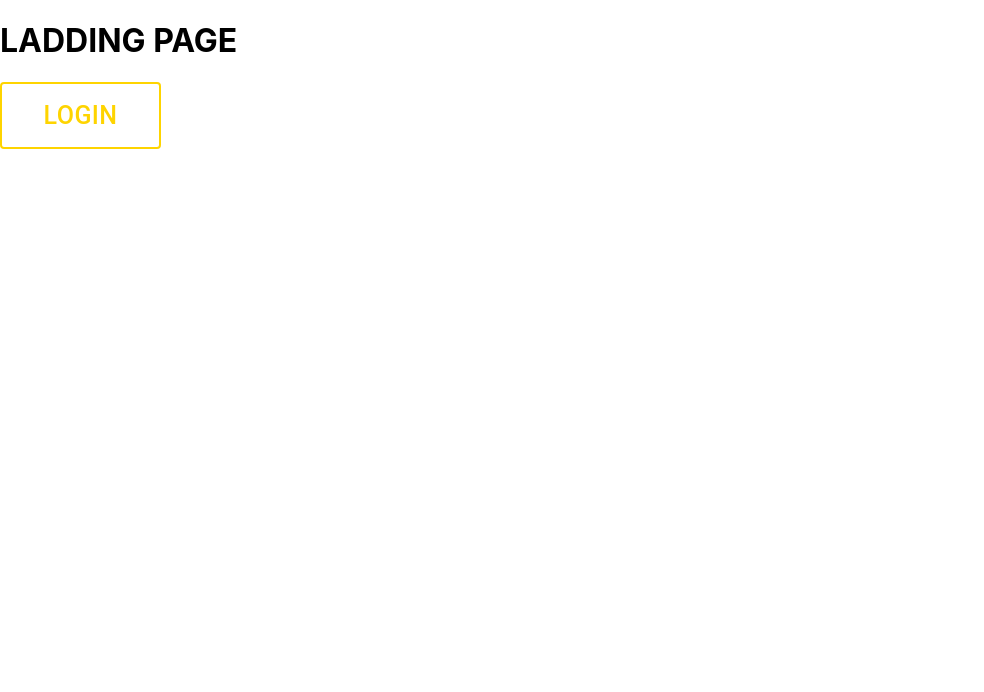
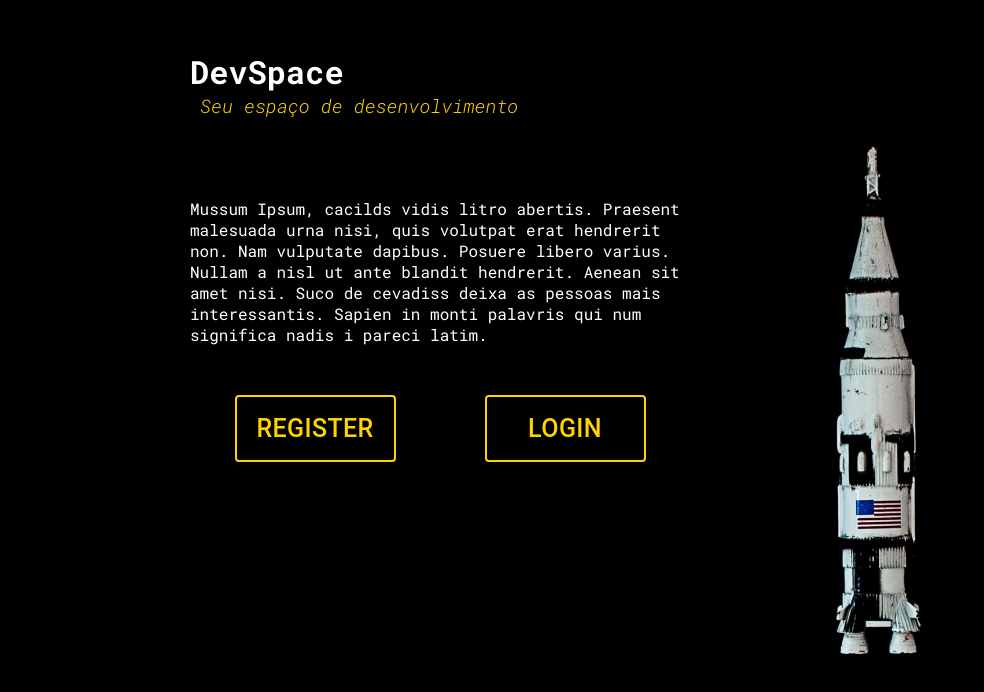
Before and after one commit to JardelLacerda/dev-space, a React (Create React App) app: page / in a window 1280 px wide. Shown: the top 692 px of the page, without its empty margins (0-984 px from the left). Built offline with nearby package versions, Linux system fonts and the light colour scheme.

Commit message:
@feature/ladding page

```diff
--- a/src/index.css
+++ b/src/index.css
@@ -1,13 +1,14 @@
+@import url("https://fonts.googleapis.com/css2?family=Roboto+Mono:ital,wght@0,100;0,200;0,300;0,400;0,500;0,600;0,700;1,100;1,200;1,300;1,400;1,500;1,600;1,700&display=swap");
+
 body {
   margin: 0;
-  font-family: -apple-system, BlinkMacSystemFont, 'Segoe UI', 'Roboto', 'Oxygen',
-    'Ubuntu', 'Cantarell', 'Fira Sans', 'Droid Sans', 'Helvetica Neue',
-    sans-serif;
+  font-family: "Roboto Mono", monospace;
   -webkit-font-smoothing: antialiased;
   -moz-osx-font-smoothing: grayscale;
+  background-color: black;
 }
 
 code {
-  font-family: source-code-pro, Menlo, Monaco, Consolas, 'Courier New',
+  font-family: source-code-pro, Menlo, Monaco, Consolas, "Courier New",
     monospace;
 }
--- a/src/pages/laddingPage/index.js
+++ b/src/pages/laddingPage/index.js
@@ -1,11 +1,33 @@
 import Button from "../../components/Buttons";
+import {
+  ContainerButtons,
+  ContainerInfo,
+  ContainerMain,
+  Description,
+  SubTitle,
+  Title,
+} from "./styled";
 
 const LaddingPage = () => {
   return (
-    <>
-      <h1>LADDING PAGE</h1>
-      <Button nameBtn="Login" />
-    </>
+    <ContainerMain>
+      <ContainerInfo>
+        <Title>DevSpace</Title>
+        <SubTitle>Seu espaço de desenvolvimento</SubTitle>
+
+        <Description>
+          Mussum Ipsum, cacilds vidis litro abertis. Praesent malesuada urna
+          nisi, quis volutpat erat hendrerit non. Nam vulputate dapibus. Posuere
+          libero varius. Nullam a nisl ut ante blandit hendrerit. Aenean sit
+          amet nisi. Suco de cevadiss deixa as pessoas mais interessantis.
+          Sapien in monti palavris qui num significa nadis i pareci latim.
+        </Description>
+        <ContainerButtons>
+          <Button nameBtn="Register" />
+          <Button nameBtn="Login" />
+        </ContainerButtons>
+      </ContainerInfo>
+    </ContainerMain>
   );
 };
 
--- /dev/null
+++ b/src/pages/laddingPage/styled.js
@@ -0,0 +1,73 @@
+import Styled from "styled-components";
+import Colors from "../../global/Colors";
+import Foguete from "../../images/foguete.png";
+
+export const ContainerMain = Styled.main`
+    width: 100vw;
+    height: 100vh;
+    background-color: ${Colors.BasicBlack};
+    display: flex;
+    flex-direction: column;
+    background-image: url(${Foguete});
+    background-repeat: no-repeat;
+    background-position: center;
+
+    @media (min-width: 700px){
+        background-position: center right 100px;
+    }
+    @media (min-width: 1000px){
+        width: 1000px;
+        margin: 0 auto;
+        background-position: center right 200px;
+    }
+
+`;
+
+export const ContainerInfo = Styled.div`
+    margin: 50px;
+    display: flex;
+    flex-direction: column;
+    justify: center;
+    @media (min-width: 700px){
+        width: 50%;
+    }
+`;
+
+export const Title = Styled.h1`
+    color: ${Colors.BasicWhite};
+    margin: 0;
+    font-weight: 800;
+`;
+
+export const SubTitle = Styled.h3`
+    color: ${Colors.BasicYellow};
+    margin: 0 10px;
+    font-weight: 300;
+    font-style: italic;
+`;
+
+export const Description = Styled.p`
+    display: none;
+    color: ${Colors.BasicWhite};
+    @media (min-width: 700px){
+        display: block;
+        margin: 80px 0 0 0;
+    }
+`;
+
+export const ContainerButtons = Styled.div`
+    display:flex;
+    flex-direction: column;
+    align-items: center;
+    justify-content: space-between;
+    .MuiButtonBase-root{
+        margin: 50px 0;
+
+    }
+
+    @media (min-width: 700px){
+        height: auto;
+        flex-direction: row;
+        justify-content: space-around;
+    }
+`;
```
Also changed, not shown: src/images/foguete.png (added).
